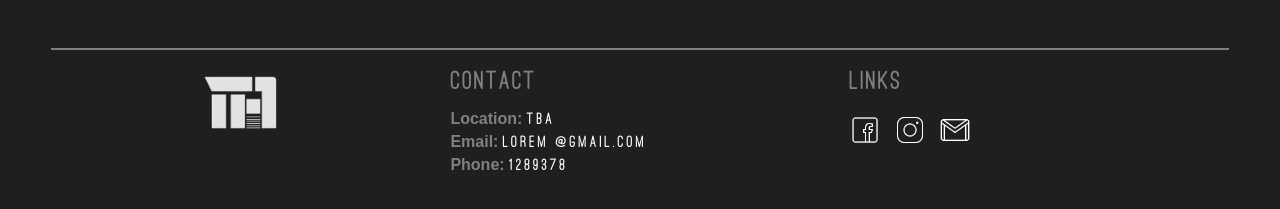
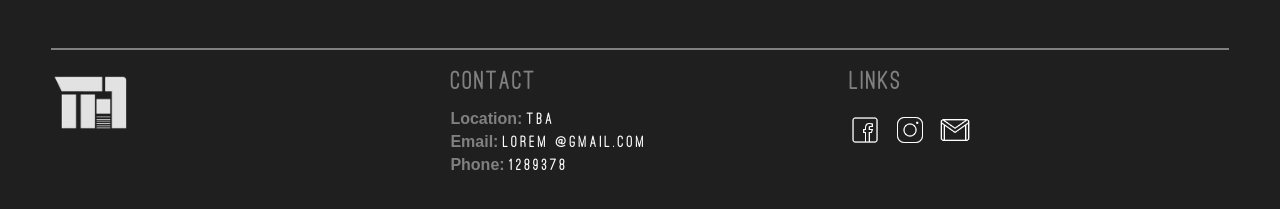
Before and after one commit to premooo/TAP, a React (Create React App) app in the folder frontend/: page / in a window 1280 px wide. Shown: the part 3647-3856 px from the top of the page. Built offline with nearby package versions, Linux system fonts and the light colour scheme; no server answers.

Commit message:
Update Footer.css

```diff
--- a/frontend/src/styles/Footer.css
+++ b/frontend/src/styles/Footer.css
@@ -21,10 +21,8 @@ footer {
 }
 
 .footer-container {
-    display: flex;
-    flex-wrap: wrap;
-    justify-content: space-between;
-    align-items: flex-start; /* Aligns all content to the top */
+    display: grid;
+    grid-template-columns: repeat(3, 1fr); /* Always three equal columns */
     gap: 20px;
     max-width: 1200px;
     margin: auto;
@@ -113,10 +111,29 @@ footer {
 }
 
 /* Responsive Design */
+@media (min-width: 769px) {
+    .footer-container {
+        flex-direction: row; /* Ensures they stay in a row */
+        justify-content: space-between;
+        text-align: left;
+    }
+
+    .left-container,
+    .middle-container,
+    .right-container {
+        max-width: 33%;
+        align-items: flex-start;
+        text-align: left;
+    }
+
+    .right-info {
+        justify-content: flex-start;
+    }
+}
+
 @media (max-width: 768px) {
     .footer-container {
-        flex-direction: column;
-        align-items: center;
+        grid-template-columns: 1fr; /* Forces a single column */
         text-align: center;
     }
 
```
